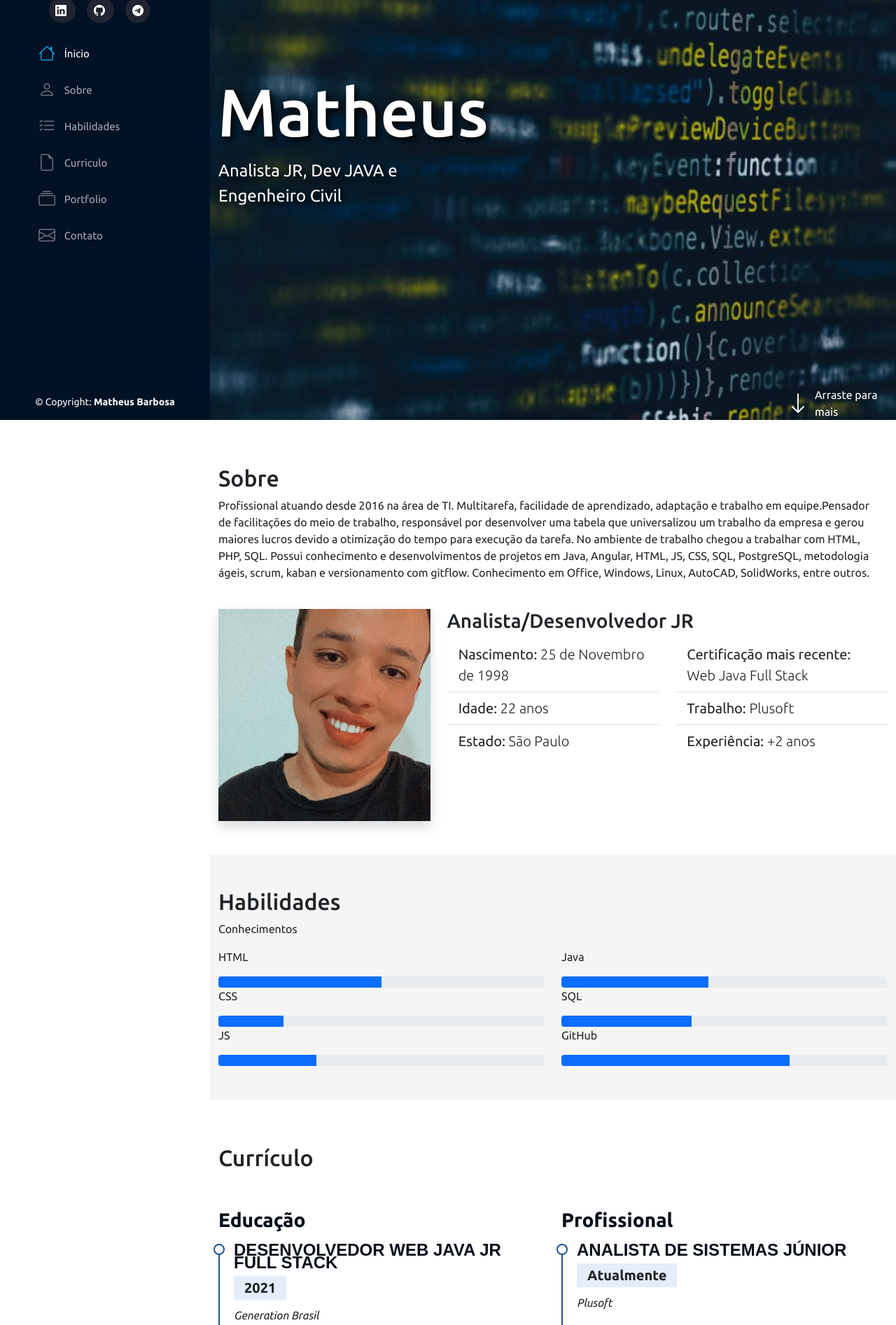
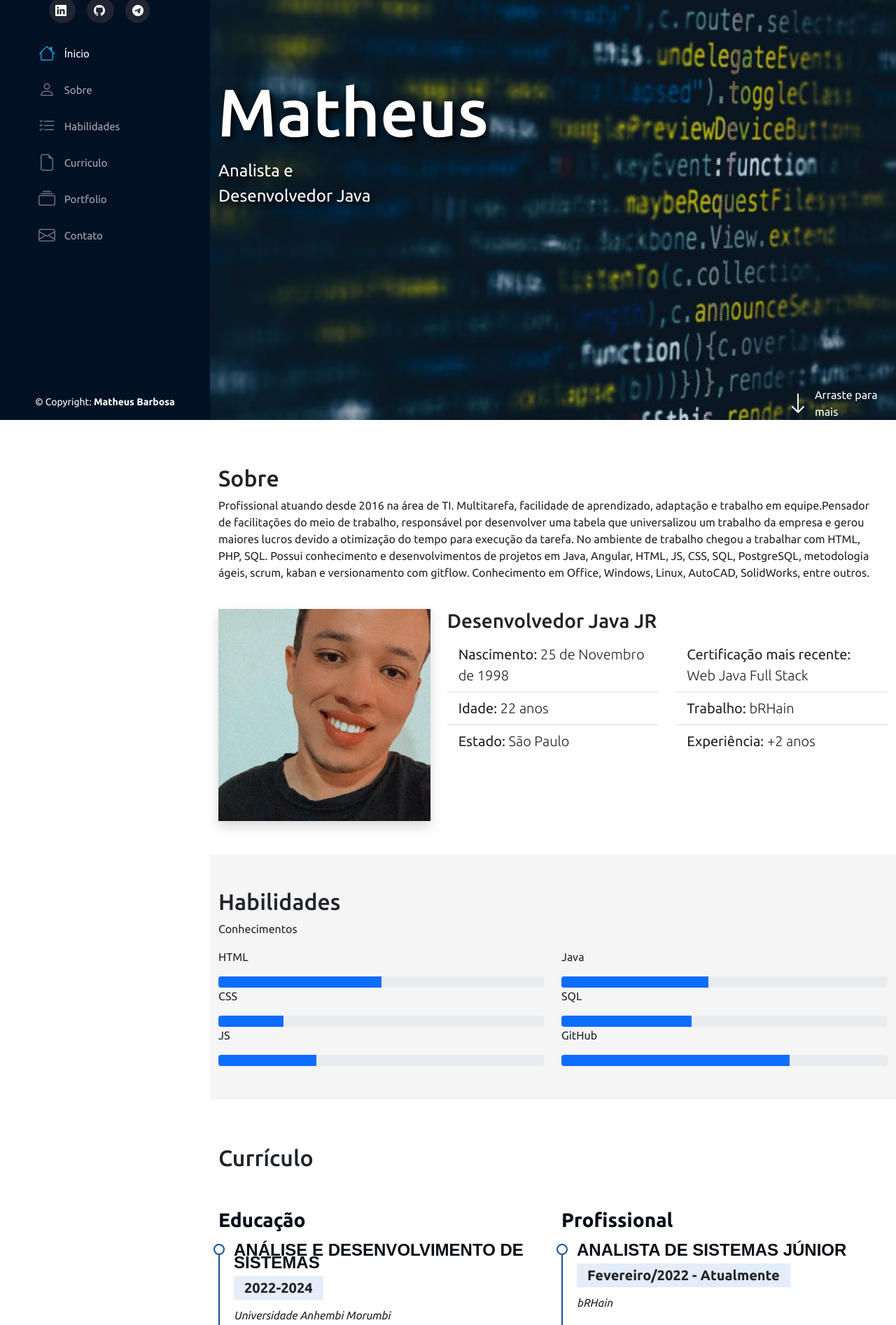
Before and after one commit to Matheus094-tech/Portfolio, a Flask app: page / in a window 1280 px wide. Shown: the part 200-2093 px from the top of the page at 70% size. Run offline with Flask 2, Linux system fonts and the light colour scheme; some libraries are stand-ins or nearby versions.

Commit message:
Atualização

```diff
--- a/templates/index.html
+++ b/templates/index.html
@@ -66,7 +66,7 @@
         <section id="inicio" class="row m-0 p-0">
             <div class="col-md-5 d-flex justify-content-center align-items-center flex-column">
                 <h2 class="text-white text-shadow">Matheus</h1>
-                    <span id="subtitle" class="text-white text-shadow">Analista JR, Dev JAVA e Engenheiro Civil</span>
+                    <span id="subtitle" class="text-white text-shadow">Analista e Desenvolvedor Java</span>
             </div>
 
             <div class="col-md-7 d-flex justify-content-end align-items-end flex-column">
@@ -90,7 +90,7 @@
                     <img class="img-fluid shadow" src="../static/img/perfil.jpg" alt="Matheus" data-anime="left">
                 </div>
                 <div class="col-md-8" data-anime="right">
-                    <h3>Analista/Desenvolvedor JR</h3>
+                    <h3>Desenvolvedor Java JR</h3>
 
 
                     <div class="row">
@@ -112,8 +112,8 @@
                         <ul class="list-group list-group-flush fs-5">
                             <li class="list-group-item">Certificação mais recente: <a href="https://e-certificado.com/login/visualizar?c=991940ABBF7BB296740540" target="_blank"
                                     class="fw-lighter text-decoration-none link-dark">Web Java Full Stack</a></li>
-                            <li class="list-group-item">Trabalho: <a href="https://plusoft.com/"
-                                    target="_blank" class="fw-lighter text-decoration-none link-dark">Plusoft</a></li>
+                            <li class="list-group-item">Trabalho: <a href="https://brhain.com.br/"
+                                    target="_blank" class="fw-lighter text-decoration-none link-dark">bRHain</a></li>
                             <li class="list-group-item">Experiência: <span class="fw-lighter"> +2
                                     anos</span></li>
 
@@ -177,7 +177,14 @@
                 <div class="row">
                     <div class="col-md-6">
                         <h3 class="cv-title" data-anime="up">Educação</h3>
-
+                        <div class="cv-item" data-anime="up">
+                            <h4>Análise e Desenvolvimento de Sistemas</h4>
+                            <h5>2022-2024</h5>
+                            <p><em>Universidade Anhembi Morumbi</em></p>
+                            <p>Curso ministrado em uma das melhores faculdades do país. Análise e desenvolvimento de sistemas é uma área responsável por analisar, desenvolver, analisar, projetar,
+                                implementar e  atualizar sistemas de informação. Os profissionais da área geram softwares, que são executados em hardwares e operados por usuários diversos.
+                            </p>
+                        </div>
                         <div class="cv-item" data-anime="up">
                             <h4>Desenvolvedor Web Java JR Full Stack</h4>
                             <h5>2021</h5>
@@ -204,14 +211,20 @@
                         <h3 class="cv-title" data-anime="up">Profissional</h3>
                         <div class="cv-item" data-anime="up">
                             <h4>Analista de Sistemas Júnior</h4>
-                            <h5>Atualmente</h5>
+                            <h5>Fevereiro/2022 - Atualmente</h5>
+                            <p><em>bRHain</em></p>
+                            <p>A bRHain foi criada para simplificar a rotina de trabalho das equipes de RH e oferecer inteligência de dados que melhore as tomadas de decisão realizadas pela área</p>
+                        </div>
+                        <div class="cv-item" data-anime="up">
+                            <h4>Analista de Sistemas Júnior</h4>
+                            <h5>Agosto/2021 - Fevereiro/2022</h5>
                             <p><em>Plusoft</em></p>
                             <p>A Plusoft é uma das maiores empresas de human experience (HX). Somos especialistas na fabricação, desenvolvimento e na implementação de softwares
                                 Omnichannel de Customer Relationship Management (CRM) para todos os mercados.</p>
                         </div>
                         <div class="cv-item" data-anime="up">
                             <h4>Co-fundador</h4>
-                            <h5>2020-2021</h5>
+                            <h5>Março/2020 - Agosto/2021</h5>
                             <p><em>Stark Tecnologia</em></p>
                             <p>Responsável pela negociação com cliente pessoa física ou jurídica, atuando também no desenvolvimento de sites e controle de TI de empresas,
                                 tendo serviços periódico para empresas e cliente final como também responsável por contratos de prestação de serviços a empresas.
@@ -219,7 +232,7 @@
                         </div>
                         <div class="cv-item" data-anime="up">
                             <h4>Gerente técnico de TI</h4>
-                            <h5>2016-2020</h5>
+                            <h5>Agosto/2016 - Fevereiro/2020</h5>
                             <p><em>Megga Computadores</em></p>
                             <p>Iniciei como responsável pela manutenção de computadores e notebooks. Passando por todos os setores da empresa e
                                 encerrando como gerente da empresa que fechou devido a pandemia. Era o único responsável de campo para ir as empresas e
```
Also changed, not shown: app.py (line endings or trailing spaces).
